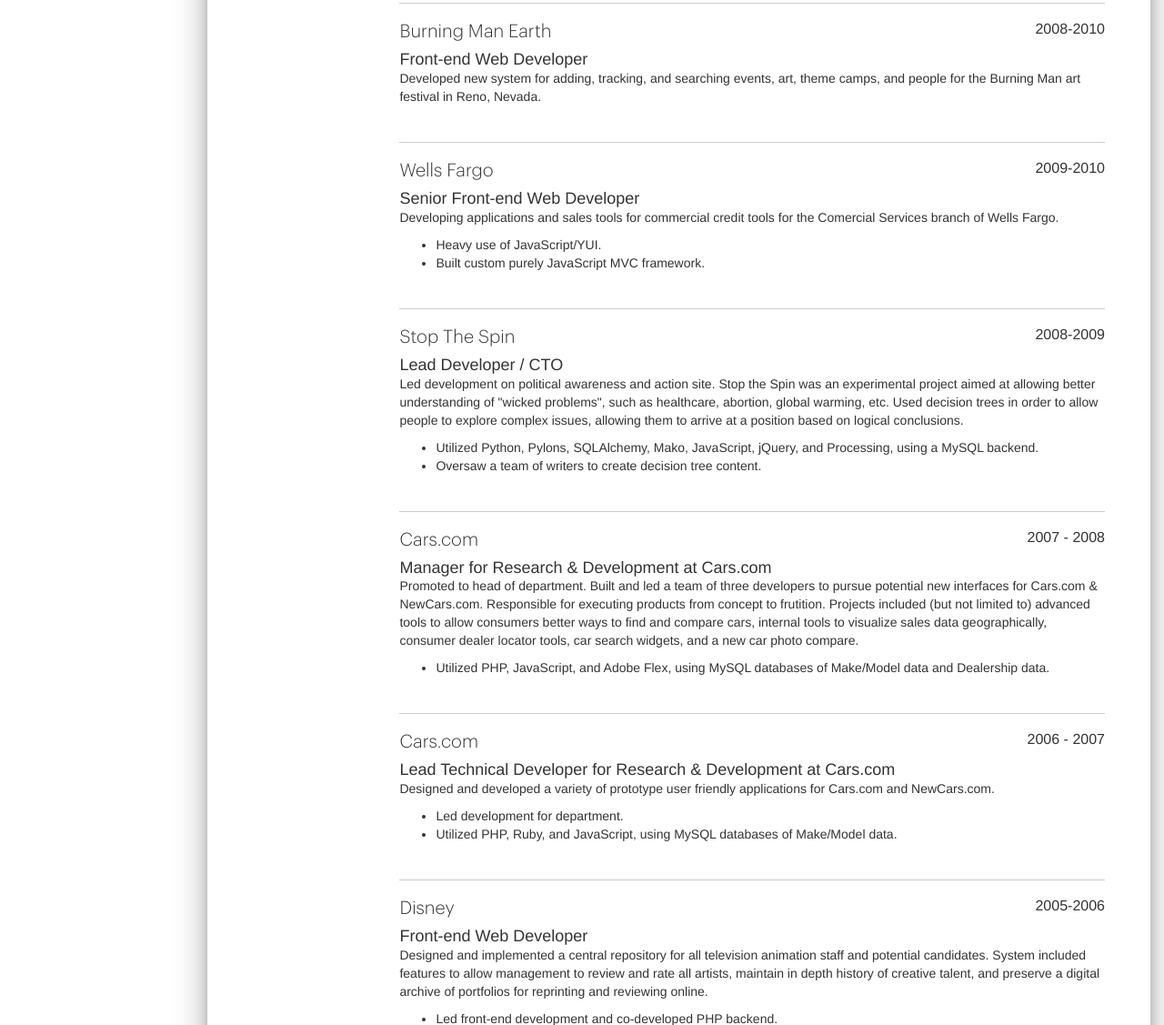
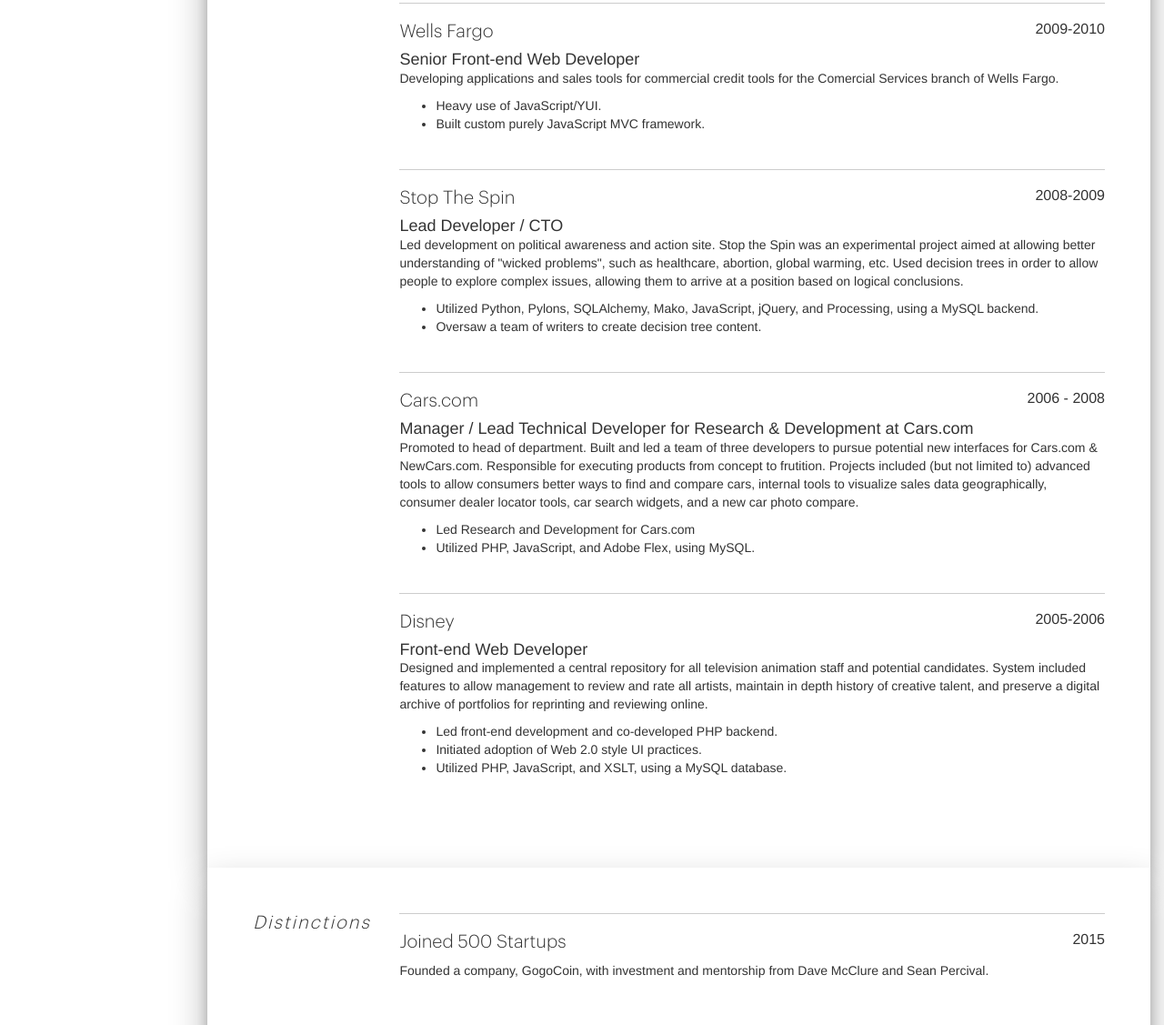
Before and after one commit to nym/tomlongson, a plain HTML site: page index.html in a window 1280 px wide. Shown: the part 2392-3519 px from the top of the page at 91% size. Drawn offline with nearby package versions, Linux system fonts and the light colour scheme; grey boxes are pictures that could not be loaded.

Commit message:
Removed BRC work, merged two Cars.com entries into one.

```diff
--- a/index.html
+++ b/index.html
@@ -245,13 +245,6 @@
                       </div>
 
                       <div class="job">
-                        <h4>2008-2010</h4>
-                        <h2>Burning Man Earth</h2>
-                        <h3>Front-end Web Developer</h3>
-                        <p>Developed new system for adding, tracking, and searching events, art, theme camps, and people for the Burning Man art festival in Reno, Nevada.</p>
-                      </div>
-
-                      <div class="job">
                         <h4>2009-2010</h4>
                         <h2>Wells Fargo</h2>
                         <h3>Senior Front-end Web Developer</h3>
@@ -274,23 +267,13 @@
                       </div>
 
                       <div class="job">
-                        <h4>2007 - 2008</h4>
+                        <h4>2006 - 2008</h4>
                         <h2>Cars.com</h2>
-                        <h3>Manager for Research & Development at Cars.com</h3>
-                        <p>Promoted to head of department. Built and led a team of three developers to pursue potential new interfaces for Cars.com & NewCars.com. Responsible for executing products from concept to frutition. Projects included (but not limited to) advanced tools to allow consumers better ways to find and compare cars, internal tools to visualize sales data geographically, consumer dealer locator tools, car search widgets, and a new car photo compare.</p>
+                        <h3>Manager / Lead Technical Developer for Research &amp; Development at Cars.com</h3>
+                        <p>Promoted to head of department. Built and led a team of three developers to pursue potential new interfaces for Cars.com &amp; NewCars.com. Responsible for executing products from concept to frutition. Projects included (but not limited to) advanced tools to allow consumers better ways to find and compare cars, internal tools to visualize sales data geographically, consumer dealer locator tools, car search widgets, and a new car photo compare.</p>
                         <ul class="highlights">
-                          <li>Utilized PHP, JavaScript, and Adobe Flex, using MySQL databases of Make/Model data and Dealership data.
-                        </ul>
-                      </div>
-
-                      <div class="job">
-                        <h4>2006 - 2007</h4>
-                        <h2>Cars.com</h2>
-                        <h3>Lead Technical Developer for Research & Development at Cars.com</h3>
-                        <p>Designed and developed a variety of prototype user friendly applications for Cars.com and NewCars.com.</p>
-                        <ul class="highlights">
-                          <li>Led development for department.</li>
-                          <li>Utilized PHP, Ruby, and JavaScript, using MySQL databases of Make/Model data.</li>
+                          <li>Led Research and Development for Cars.com</li>
+                          <li>Utilized PHP, JavaScript, and Adobe Flex, using MySQL.</li>
                         </ul>
                       </div>
 
```
